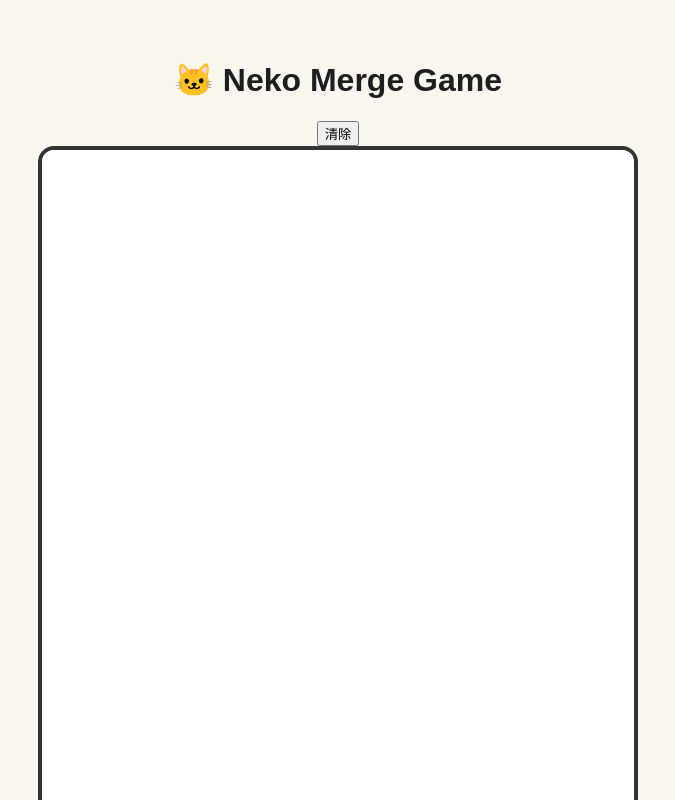
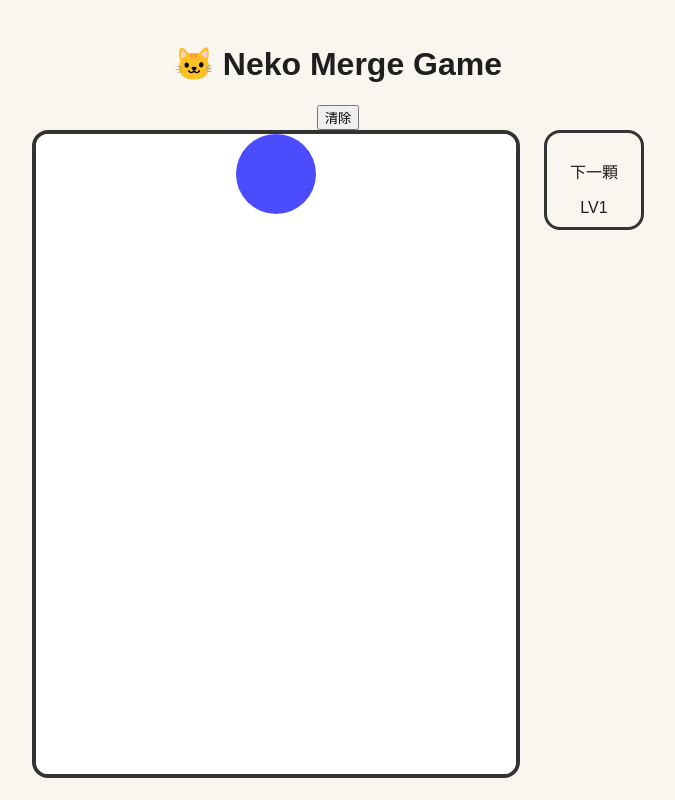
Before and after one commit to KenkenPie/neko_merge_game, a Vue app: page / in a window 1280 px wide. Shown: the top 800 px of the page, without its empty margins (302-977 px from the left). Built offline with nearby package versions, Linux system fonts and the light colour scheme.

Commit message:
feat
0623 做完基本功能 接著要做分數 game over line 還有換圖示

```diff
--- a/src/components/GameBoard.vue
+++ b/src/components/GameBoard.vue
@@ -1,21 +1,45 @@
 <script setup>
-import { onMounted, ref } from 'vue'
-import Matter from 'matter-js'
+import { onMounted, ref } from "vue";
+import Matter from "matter-js";
 
-const BOARD_WIDTH = 600
-const BOARD_HEIGHT = 800
-const BALL_SIZE = 40
+const currentLevel = ref(1);
+const nextLevel = ref(1);
+const BOARD_WIDTH = 480;
+const BOARD_HEIGHT = 640;
+const BALL_SIZE = 40;
+const BALL_COLORS = {
+  1: "orange",
+  2: "red",
+  3: "blue",
+  4: "green",
+};
 
-const gameBoard = ref(null)
+const previewX = ref(BOARD_WIDTH / 2);
 
-let engine
-let render
-let runner
+function movePreview(event) {
+  const rect = gameBoard.value.getBoundingClientRect();
+  previewX.value = event.clientX - rect.left;
+}
+
+function getBallRadius(level) {
+  return BALL_SIZE / 2 + (level - 1) * 10;
+}
+const gameBoard = ref(null);
+
+function getRandomLevel() {
+  return Math.floor(Math.random() * 3) + 1;
+}
+
+let engine;
+let render;
+let runner;
 
 onMounted(() => {
-    const { Engine, Render, Runner, Bodies, Composite } = Matter
+  currentLevel.value = getRandomLevel();
+  nextLevel.value = getRandomLevel();
+  const { Engine, Render, Runner, Bodies, Composite, Events } = Matter;
 
-    engine = Engine.create()
+  engine = Engine.create();
 
   render = Render.create({
     element: gameBoard.value,
@@ -24,37 +48,29 @@ onMounted(() => {
       width: BOARD_WIDTH,
       height: BOARD_HEIGHT,
       wireframes: false,
-            background: '#ffffff',
+      background: "#ffffff",
     },
-    })
-
-
+  });
 
   const ground = Bodies.rectangle(
     BOARD_WIDTH / 2,
-        BOARD_HEIGHT + 25,
+    BOARD_HEIGHT + 10,
     BOARD_WIDTH,
-        50,
+    20,
     {
       isStatic: true,
       render: {
-                fillStyle: '#333',
+        visible: false,
       },
-        }
-    )
+    },
+  );
 
-    const leftWall = Bodies.rectangle(
-  -25,
-  BOARD_HEIGHT / 2,
-  50,
-  BOARD_HEIGHT,
-  {
+  const leftWall = Bodies.rectangle(-25, BOARD_HEIGHT / 2, 50, BOARD_HEIGHT, {
     isStatic: true,
     render: {
-      fillStyle: '#333',
+      fillStyle: "#333",
     },
-  }
-)
+  });
 
   const rightWall = Bodies.rectangle(
     BOARD_WIDTH + 25,
@@ -64,49 +80,154 @@ const rightWall = Bodies.rectangle(
     {
       isStatic: true,
       render: {
-      fillStyle: '#333',
+        fillStyle: "#333",
       },
-  }
-)
+    },
+  );
 
-    Composite.add(engine.world, [ground])
+  Composite.add(engine.world, [ground, leftWall, rightWall]);
 
-    Render.run(render)
+  Render.run(render);
 
-    runner = Runner.create()
-    Runner.run(runner, engine)
-})
+  runner = Runner.create();
+  Runner.run(runner, engine);
+  Events.on(engine, "collisionStart", (event) => {
+    event.pairs.forEach((pair) => {
+      const ballA = pair.bodyA;
+      const ballB = pair.bodyB;
 
-function addBall(event) {
-    const { Bodies, Composite } = Matter
+      if (ballA.level && ballB.level && ballA.level === ballB.level) {
+        const newX = (ballA.position.x + ballB.position.x) / 2;
+        const newY = (ballA.position.y + ballB.position.y) / 2;
+        const newLevel = ballA.level + 1;
 
-    const rect = gameBoard.value.getBoundingClientRect()
-    const x = event.clientX - rect.left
+        Composite.remove(engine.world, ballA);
+        Composite.remove(engine.world, ballB);
 
-    const ball = Bodies.circle(x, 40, BALL_SIZE / 2, {
+        const newBall = Bodies.circle(newX, newY, getBallRadius(newLevel), {
+          level: newLevel,
           restitution: 0.2,
           friction: 0.05,
           render: {
-            fillStyle: 'orange',
+            fillStyle: BALL_COLORS[newLevel],
           },
-    })
+        });
 
-    Composite.add(engine.world, ball)
+        Composite.add(engine.world, newBall);
+      }
+    });
+  });
+});
+
+function addBall(event) {
+  const { Bodies, Composite } = Matter;
+
+  const rect = gameBoard.value.getBoundingClientRect();
+  const x = event.clientX - rect.left;
+
+  const level = currentLevel.value;
+
+  const ball = Bodies.circle(x, 40, getBallRadius(level), {
+    restitution: 0.2,
+    friction: 0.05,
+    level,
+    render: {
+      fillStyle: BALL_COLORS[level],
+    },
+  });
+
+  Composite.add(engine.world, ball);
+  currentLevel.value = nextLevel.value;
+  nextLevel.value = getRandomLevel();
 }
 </script>
-
 <template>
   <button>清除</button>
+  <div class="game-layout">
+    <div class="game-wrapper">
+      <div
+        ref="gameBoard"
+        class="game-board"
+        @mousemove="movePreview"
+        @click="addBall"
+      >
+        <div
+          class="preview-ball"
+          :style="{
+            left: `${previewX}px`,
+            backgroundColor: BALL_COLORS[currentLevel],
+            width: `${getBallRadius(currentLevel) * 2}px`,
+            height: `${getBallRadius(currentLevel) * 2}px`,
+          }"
+        ></div>
+      </div>
+    </div>
 
-    <div ref="gameBoard" class="game-board" @click="addBall"></div>
+    <div class="next-box">
+      <p>下一顆</p>
+      <div>LV{{ nextLevel }}</div>
+    </div>
+  </div>
 </template>
 
 <style scoped>
 .game-board {
-    width: 600px;
-    height: 800px;
+  position: relative;
+  width: 480px;
+  height: 640px;
+  box-sizing: content-box;
   border: 4px solid #333;
   border-radius: 16px;
   overflow: hidden;
+  background: #ffffff;
 }
+.game-layout {
+  display: flex;
+  justify-content: center;
+  align-items: flex-start;
+  gap: 24px;
+}
+
+.game-wrapper {
+  position: relative;
+}
+.preview-ball {
+  position: absolute;
+  border-radius: 50%;
+  transform: translateX(-50%);
+  pointer-events: none;
+  opacity: 0.7;
+}
+
+.next-box {
+  width: 100px;
+  height: 100px;
+  border: 3px solid #333;
+  border-radius: 16px;
+  display: flex;
+  flex-direction: column;
+  justify-content: center;
+  align-items: center;
+}
+
+.side-panel {
+  width: 120px;
+}
+.next-box {
+  width: 100px;
+  height: 100px;
+  border: 3px solid #333;
+  border-radius: 16px;
+  display: flex;
+  flex-direction: column;
+  justify-content: center;
+  align-items: center;
+}
+/*
+/* 🎯 關鍵修正：強制讓 Matter.js 產生的 canvas 填滿 600x800 的格子 */
+/* .game-board :deep(canvas) {
+  width: 100% !important;
+  height: 100% !important;
+  display: block;
+}  */
 </style>
--- a/src/style.css
+++ b/src/style.css
@@ -7,6 +7,7 @@ body {
   background: #f9f6f0;
   color: #1e1e1e;
   font-family: Arial, sans-serif;
+
 }
 
 #app {
--- a/src/views/GameView.vue
+++ b/src/views/GameView.vue
@@ -11,10 +11,12 @@ import GameBoard from '../components/GameBoard.vue'
 </template>
 
 <style scoped>
+
 .game-page {
   display: flex;
   flex-direction: column;
   align-items: center;
-  padding: 40px;
+  padding: 24px;
+  min-height: 100vh;
 }
 </style>
```
Also changed, not shown: 1 other file (tests, documents, lock files or other folders). Lines whose indentation alone changed are shown as unchanged.
